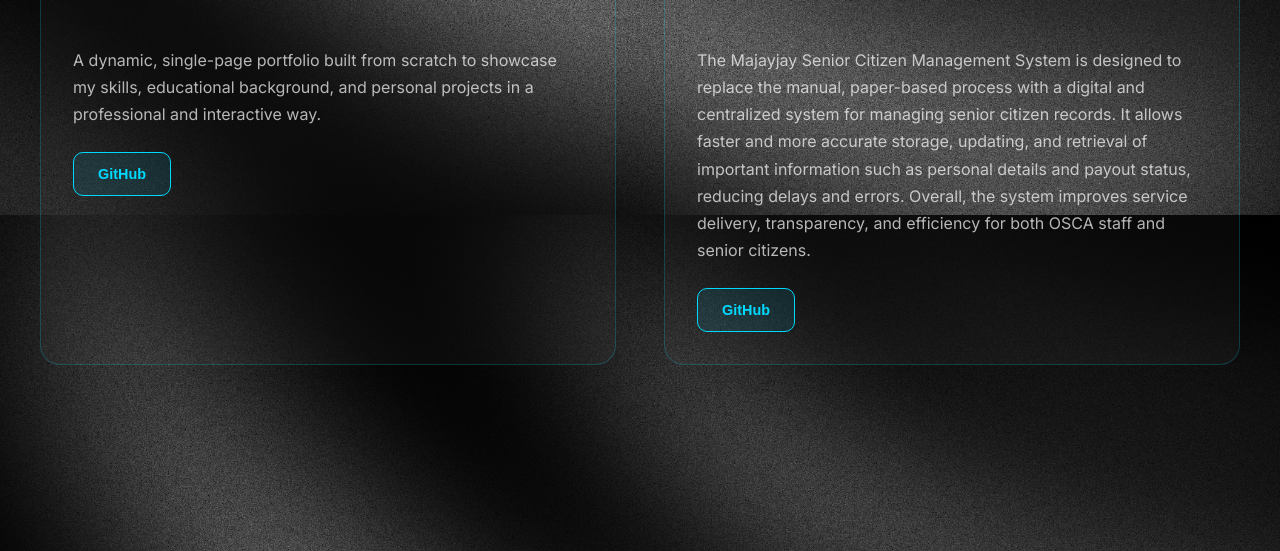
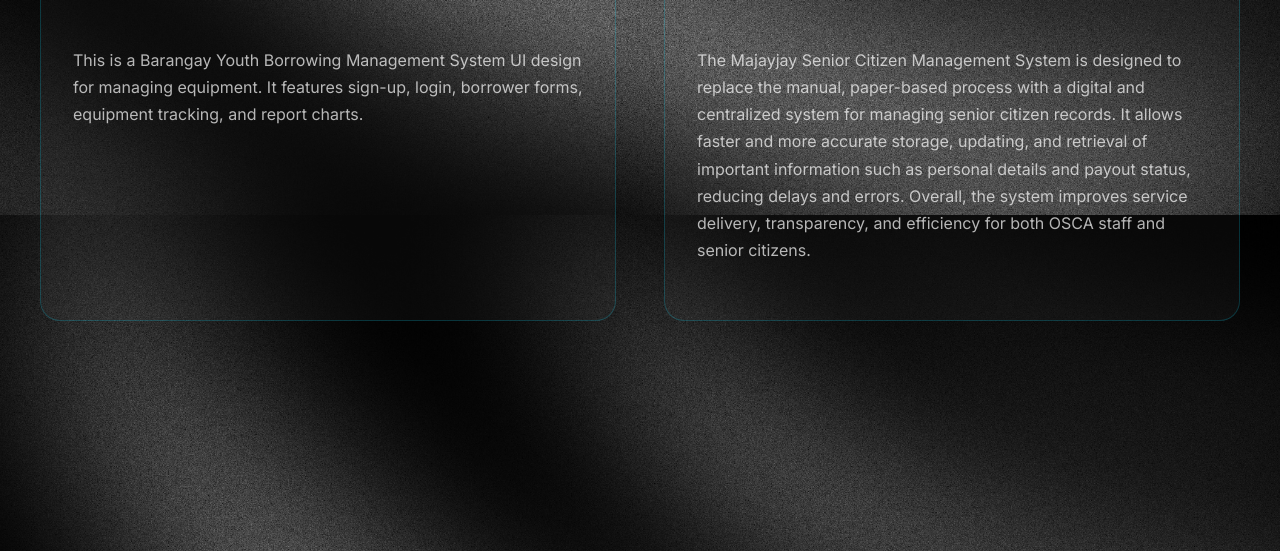
Before and after one commit to cmiavenus-lgtm/PORTFOLIO, a Flask app: page / in a window 1280 px wide. Shown: the part 2185-2736 px from the top of the page. Run offline with Flask 3, Linux system fonts and the light colour scheme.

Commit message:
MAGANDAKO SOBRA

```diff
--- a/templates/index.html
+++ b/templates/index.html
@@ -117,25 +117,20 @@
                 <!-- Project 1: Portfolio -->
                 <div class="project-card">
                     <div class="project-image">
-                        <img src="{{ url_for('static', filename='images/majajayproject.jpg') }}" alt="Portfolio Website">
+                        <img src="{{ url_for('static', filename='images/figma.jpg') }}" alt="Portfolio Website">
                         <div class="project-status">Completed</div>
                     </div>
                     <div class="project-content">
                         <p class="project-description">
-                            A dynamic, single-page portfolio built from scratch to showcase my skills, educational background, and personal projects in a professional and interactive way.
+                            This is a Barangay Youth Borrowing Management System UI design for managing equipment.
+                            It features sign-up, login, borrower forms, equipment tracking, and report charts.
                         </p>
-                        <div class="project-links">
-                            <a href="#" class="project-link">
-                                <span>GitHub</span>
-                            </a>
-                        </div>
                     </div>
                 </div>
 
                 <!-- Project 2: Database Design -->
                 <div class="project-card">
                     <div class="project-image">
-                        <!-- EXAMPLE: Palitan ang 'majajayproject.jpg' ng pangalan ng picture mo -->
                         <img src="{{ url_for('static', filename='images/majayjay.prog.jpg') }}" alt="Database Design">
                         <div class="project-status">Completed</div>
                     </div>
@@ -143,11 +138,6 @@
                         <p class="project-description">
                             The Majayjay Senior Citizen Management System is designed to replace the manual, paper-based process with a digital and centralized system for managing senior citizen records. It allows faster and more accurate storage, updating, and retrieval of important information such as personal details and payout status, reducing delays and errors. Overall, the system improves service delivery, transparency, and efficiency for both OSCA staff and senior citizens.
                         </p>
-                        <div class="project-links">
-                            <a href="#" class="project-link">
-                                <span>GitHub</span>
-                            </a>
-                        </div>
                     </div>
                 </div>
             </div>
```
Also changed, not shown: static/images/figma.jpg (added).
